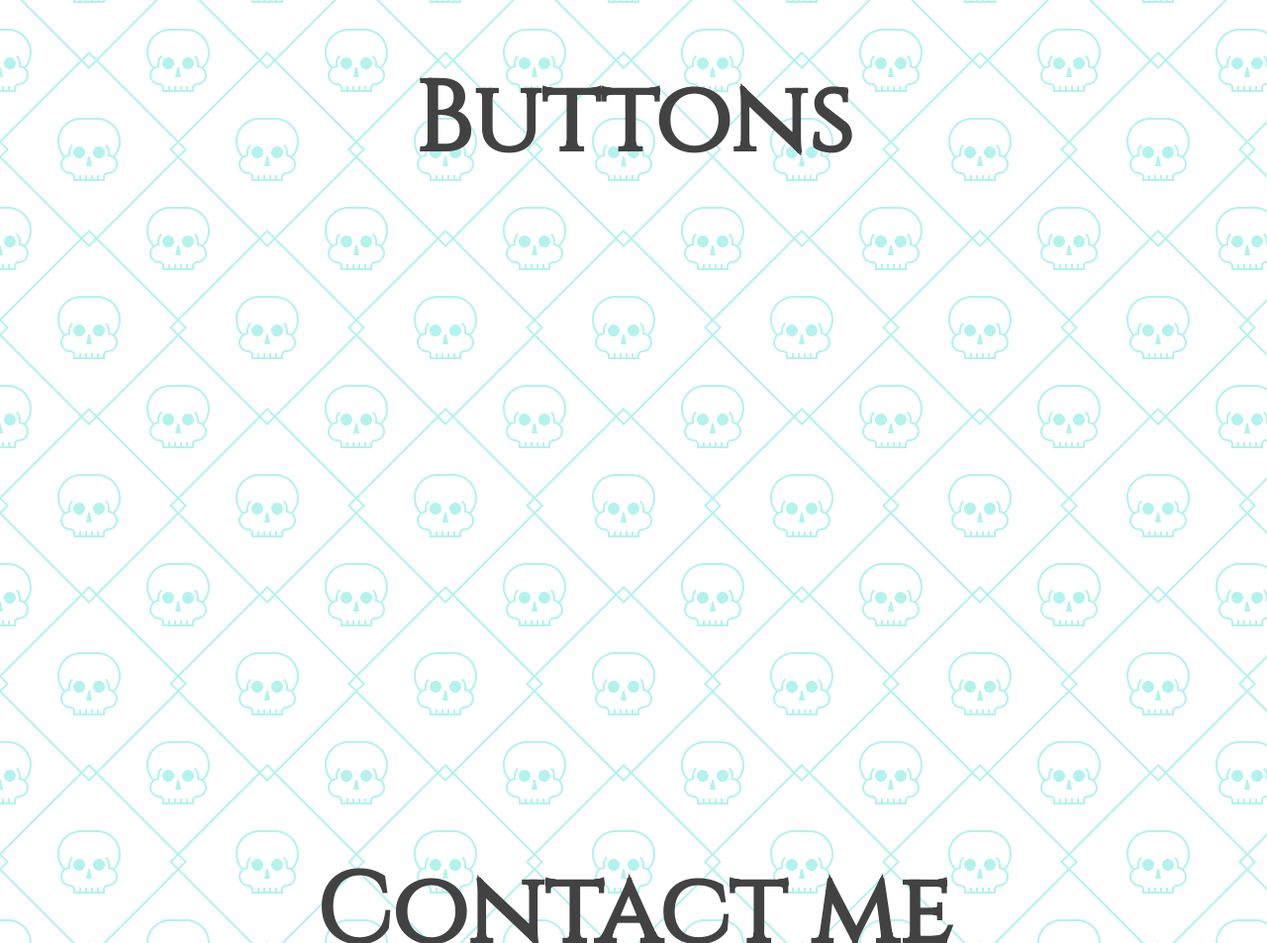
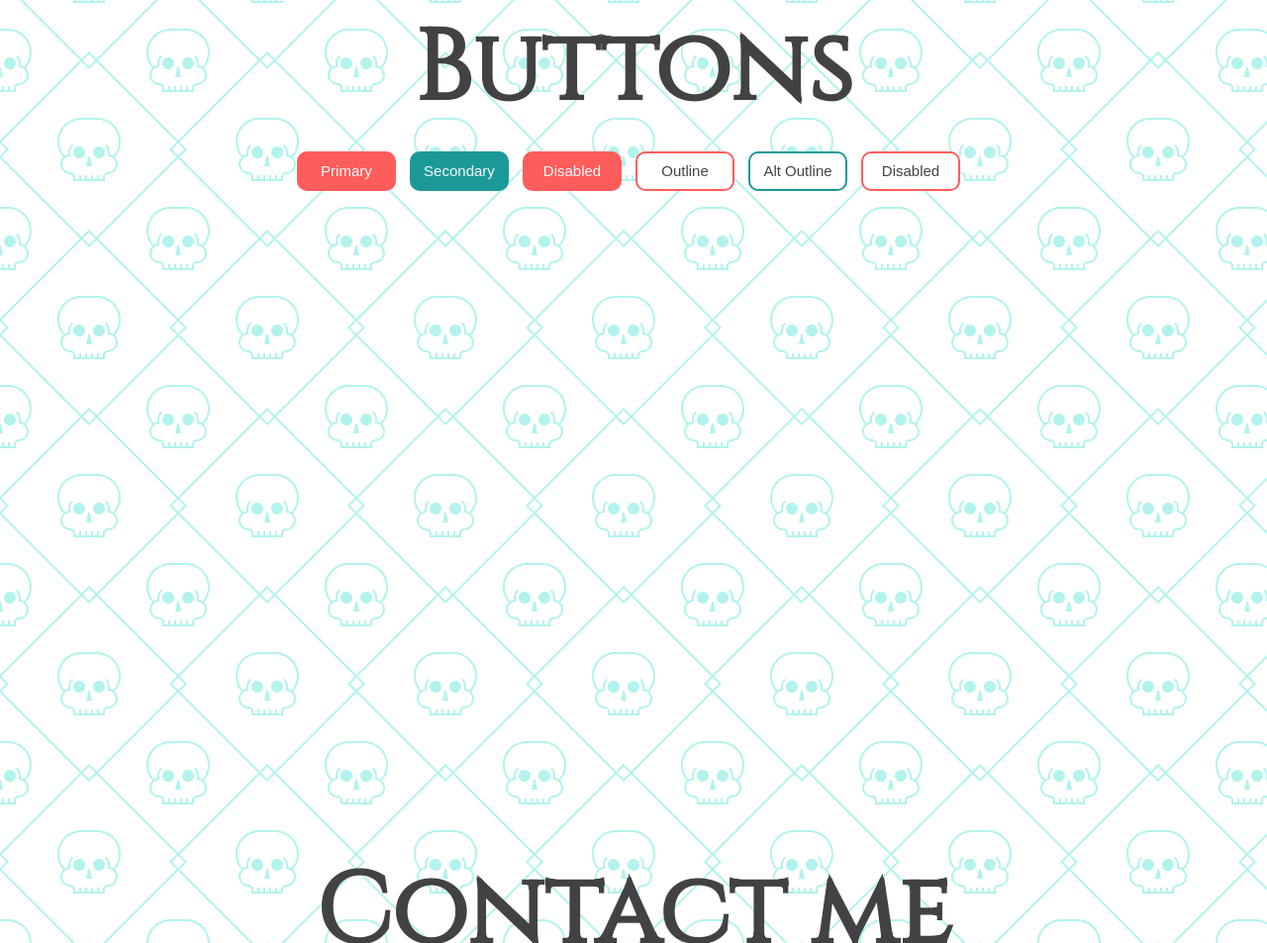
Before and after one commit to Djones917/light_dark_mode_2020, a plain HTML site: page index.html in a window 1280 px wide. Shown: the part 1919-2872 px from the top of the page at 99% size. Drawn offline with Linux system fonts and the light colour scheme.

Commit message:
adding buttons

```diff
--- a/index.html
+++ b/index.html
@@ -44,6 +44,14 @@
     <!-- Projects section -->
     <section id="projects">
         <h1>Buttons</h1>
+        <div class="buttons">
+            <button class="primary">Primary</button>
+            <button class="secondary">Secondary</button>
+            <button class="primary">Disabled</button>
+            <button class="outline">Outline</button>
+            <button class="secondary outline">Alt Outline</button>
+            <button class="outline">Disabled</button>
+        </div>
     </section>
     <!-- Contact Section -->
     <section id="contact">
```
